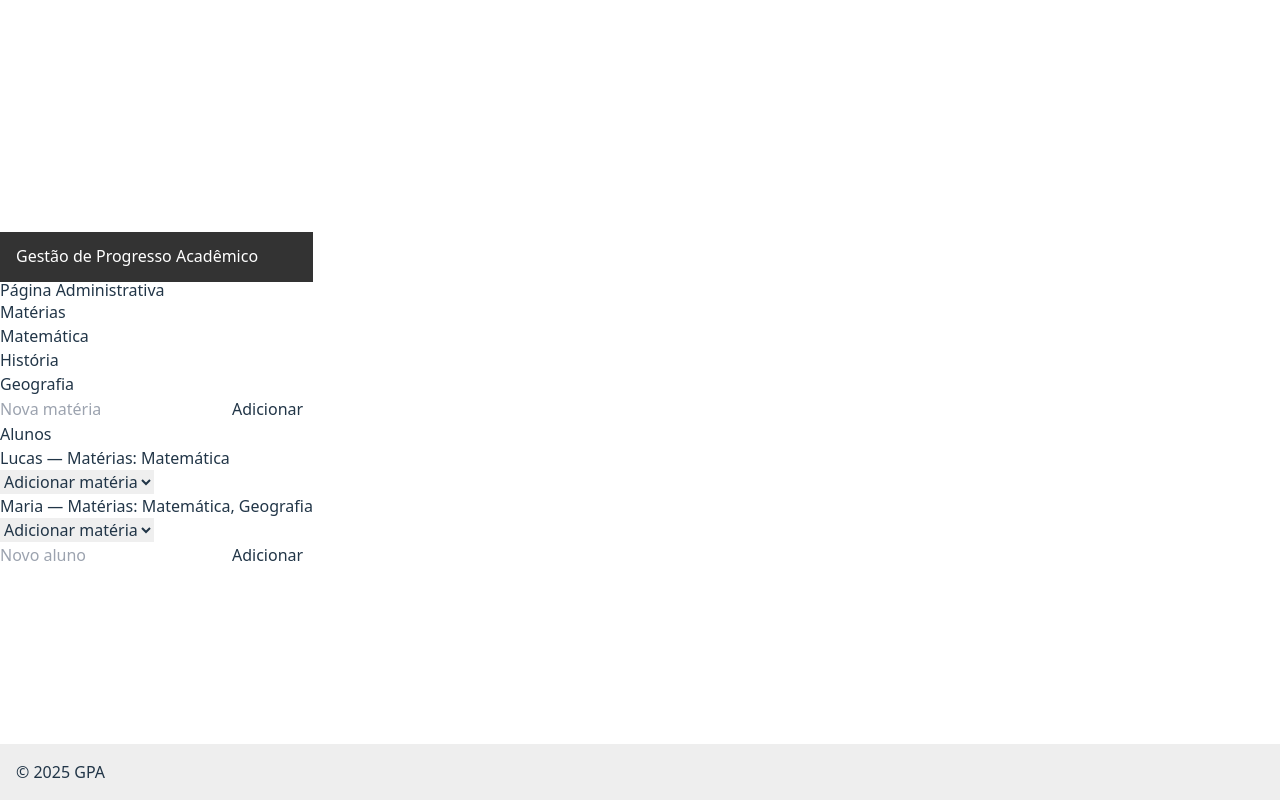
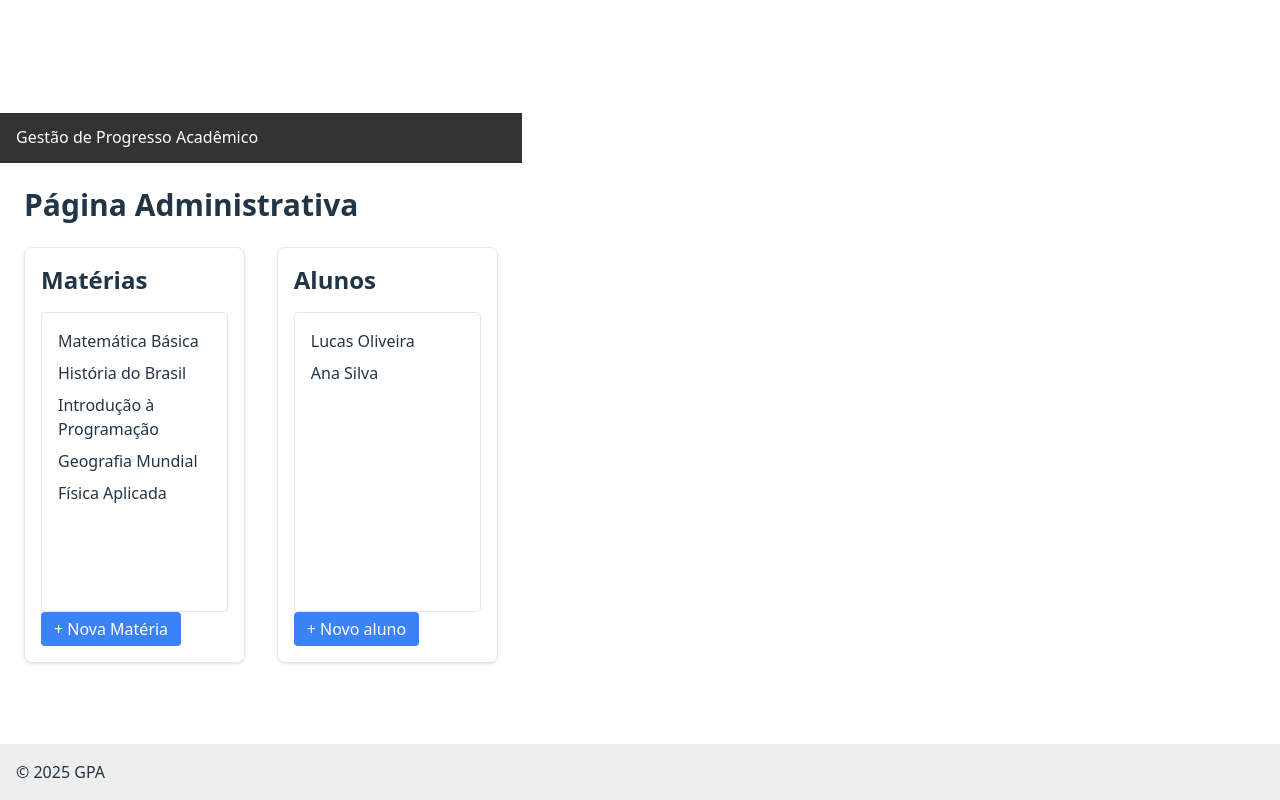
Before and after one commit to lu-fragoso/GPA, a React (Vite) app in the folder Frontend/GPA/: page /admin in a window 1280 px wide. Built offline with nearby package versions, Linux system fonts and the light colour scheme; the HTML template or start-up script is replaced by a standard one.

Commit message:
feat: atualizar página administrativa para exibir lista de alunos e matérias

```diff
--- a/Frontend/GPA/src/pages/AdminPage.jsx
+++ b/Frontend/GPA/src/pages/AdminPage.jsx
@@ -1,15 +1,86 @@
 import Header from "../components/Header";
 import Footer from "../components/Footer";
-import AlunoList from "../components/AlunoList";
-import MateriaList from "../components/MateriaList";
+import { useState, useEffect } from "react";
+import { useNavigate } from "react-router-dom";
+import materias from "../data/materias.json";
+import alunos from "../data/alunos.json";
+
 
 export default function AdminPage() {
+
+  const [students, setStudents] = useState([]);
+  const [materiasList, setMateriasList] = useState([]);
+
+
+
+  const navigate = useNavigate();
+
+  useEffect(() => {
+  handlegetData();
+}, []);
+
+  const handlegetData = () => {
+  setMateriasList(materias);
+  setStudents(alunos);
+  }
+
   return (
     <div>
       <Header />
-      <h1>Página Administrativa</h1>
-      <MateriaList />
-      <AlunoList />
+      <div className="p-6">
+        <h1 className="text-3xl font-bold mb-6">Página Administrativa</h1>
+
+        {/* Container flex para Alunos e Matérias */}
+        <div className="flex gap-8">
+          {/* Div Matérias */}
+          <div className="flex-1 border rounded-lg p-4 shadow">
+            <h2 className="text-2xl font-semibold mb-4">Matérias</h2>
+            <ul className="border rounded p-4 min-h-[300px]">
+              {materiasList.map((materia) => (
+                <li
+                  key={materia.id}
+                  className="flex justify-between items-center mb-2 cursor-pointer"
+                  onClick={() => navigate(`/admin/materia/${materia.id}`)}
+                >
+                  <span>{materia.nome}</span>
+                </li>
+              ))}
+            </ul>
+
+            <button
+                onClick={() => navigate("/admin/add-materia")}
+                className="bg-blue-500 text-white px-3 py-1 rounded"
+              >
+                + Nova Matéria
+              </button>
+          </div>
+
+          {/* Div Alunos */}
+          <div className="flex-1 border rounded-lg p-4 shadow">
+            <div className="flex justify-between items-center mb-4">
+              <h2 className="text-2xl font-semibold">Alunos</h2>
+
+            </div>
+            <ul className="border rounded p-4 min-h-[300px]">
+              {students.map((student) => (
+                <li
+                  key={student.id}
+                  className="flex justify-between items-center mb-2 cursor-pointer"
+                  onClick={() => navigate(`/admin/aluno/${student.id}`)}
+                >
+                  <span>{student.nome}</span>
+                </li>
+              ))}
+            </ul>
+           <button
+                onClick={() => navigate("/admin/add-aluno")}
+                className="bg-blue-500 text-white px-3 py-1 rounded"
+              >
+                + Novo aluno
+              </button>
+              </div>
+        </div>
+      </div>
       <Footer />
     </div>
   );
```
